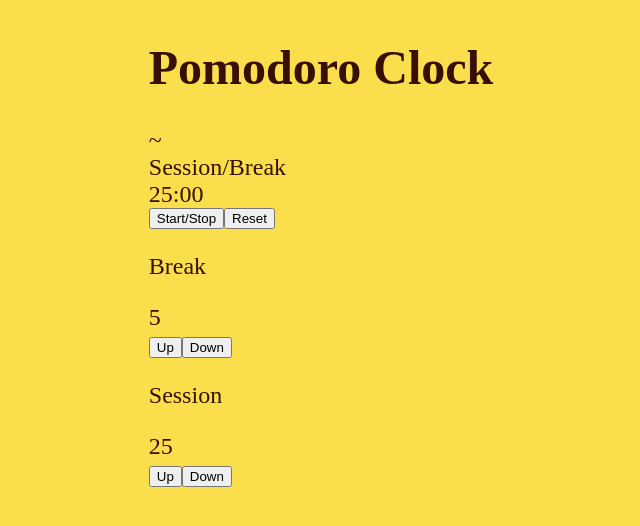
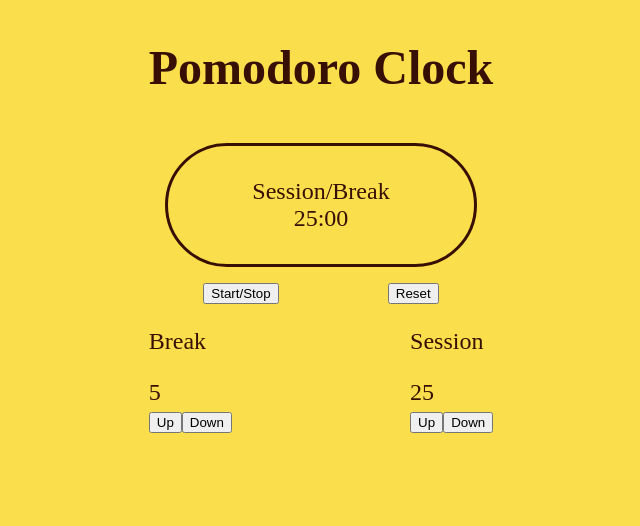
Before and after one commit to Mollie-S/pomodoro-clock, a React (Create React App) app: page / in a window 1280 px wide. Shown: the top 526 px of the page, without its empty margins (319-959 px from the left). Built offline with nearby package versions, Linux system fonts and the light colour scheme; a web font is replaced by a local one.

Commit message:
Updated styles.

```diff
--- a/src/components/Timer.js
+++ b/src/components/Timer.js
@@ -4,7 +4,7 @@ import React from 'react';
 function Timer(props) {
   return (
     <div id='timer'>
-      ~<div id='timer-display'>
+      <div id='timer-display'>
         <div id='timer-label'>Session/Break</div>
         <div id='time-left'>{props.minutes}:{props.seconds}</div>
       </div>
--- a/src/styles/style.css
+++ b/src/styles/style.css
@@ -26,9 +26,28 @@ body {
       align-content: center;
 }
 
+#timer-display {
+  margin: 1rem;
+  padding: 2rem 0;
+  border: 0.2rem solid #371003ff;
+  border-radius: 20rem;
+  text-align: center;
+}
+
 .timer-button {
   display: -webkit-box;
   display: -ms-flexbox;
   display: flex;
+  -ms-flex-pack: distribute;
+      justify-content: space-around;
+}
+
+.timer-controller {
+  display: -webkit-box;
+  display: -ms-flexbox;
+  display: flex;
+  -webkit-box-pack: justify;
+      -ms-flex-pack: justify;
+          justify-content: space-between;
 }
 /*# sourceMappingURL=style.css.map */
--- a/src/styles/style.scss
+++ b/src/styles/style.scss
@@ -28,6 +28,22 @@ body {
     align-content: center;
 }
 
+
+#timer-display {
+    margin: 1rem;
+    padding: 2rem 0;
+    border: 0.2rem solid $color7;
+    border-radius: 20rem;
+    text-align: center;
+}
+
+
 .timer-button {
     display: flex;
+    justify-content: space-around;
 }
+
+.timer-controller {
+    display: flex;
+    justify-content: space-between;
+}
```
Also changed, not shown: 1 other file (tests, documents, lock files or other folders).
